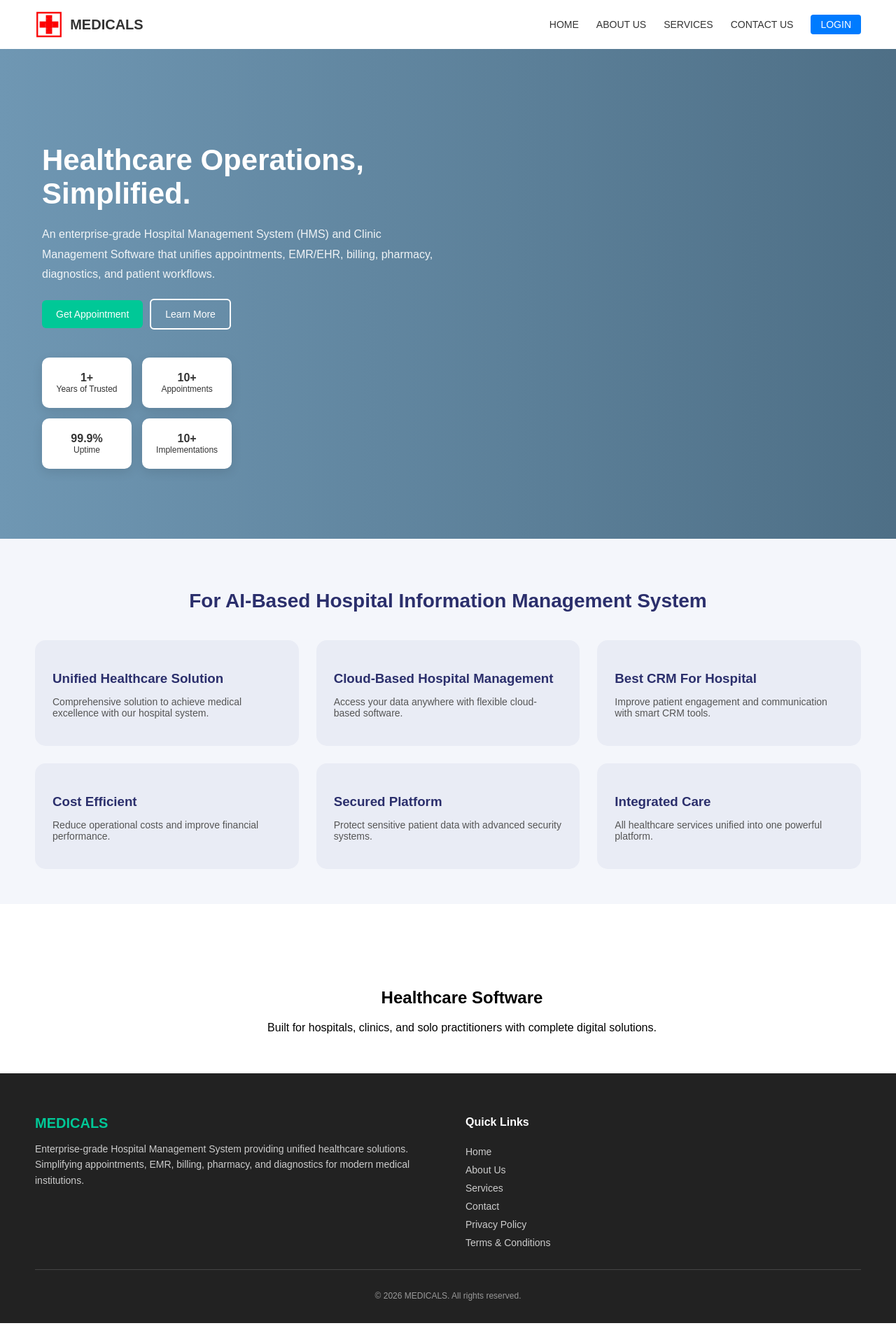
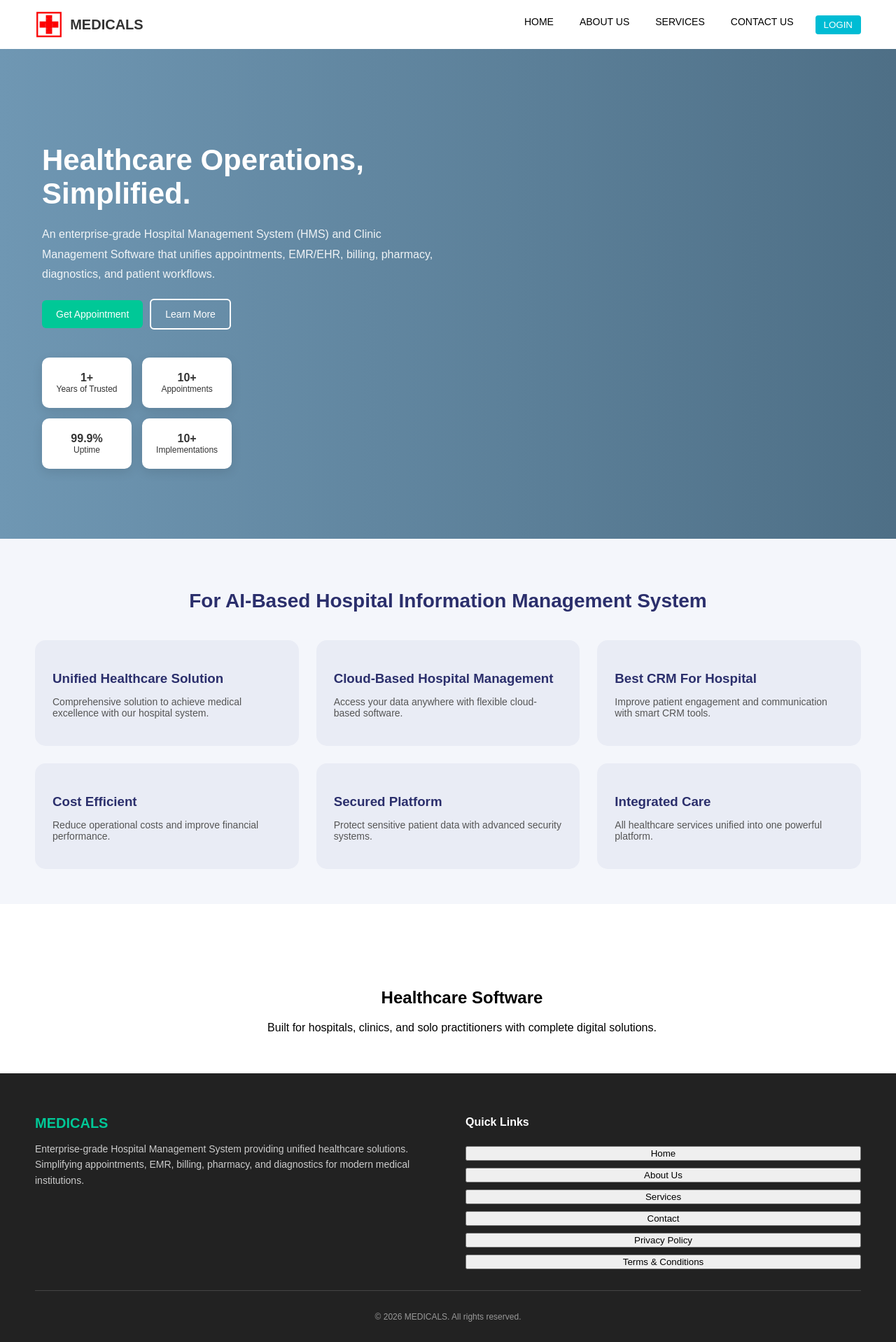
Before and after one commit to AnandJ2006/Frontend-Hospital-Management-System-, a React (Create React App) app: page / in a window 1280 px wide. Shown: the top 1918 px of the page at 70% size. Before the commit the page ends 1891 px from the top, so only its background shows below. Built offline with nearby package versions, Linux system fonts and the light colour scheme.

Commit message:
changes done

```diff
--- a/src/App.css
+++ b/src/App.css
@@ -41,6 +41,13 @@ html {
     margin: 0;
     padding: 0;
   }
+  .nav-link {
+  background: none;
+  border: none;
+  color: black;
+  cursor: pointer;
+  font-size: 14px;
+}
 
   .nav-links a {
     text-decoration: none;
@@ -53,11 +60,16 @@ html {
   .nav-links a:hover {
     color: #007bff;
   }
+  .nav-link:hover {
+  text-decoration: underline;
+}
 
 .login-btn {
-  background: #007bff;
-  color: white !important;
-  padding: 6px 14px;
+  background-color: #00bcd4;
+  border: none;
+  padding: 6px 12px;
+  cursor: pointer;
+  color: white;
   border-radius: 4px;
 }
 
@@ -275,6 +287,20 @@ html {
     background-color: #222;
     color: white;
     padding: 40px 50px 20px;
+  }
+  .footer-link {
+  background: none;
+  border: none;
+  color: #ffffff;
+  cursor: pointer;
+  display: block;
+  margin: 6px 0;
+  font-size: 14px;
+  text-align: left;
+}
+.footer-link:hover {
+  text-decoration: underline;
+  color: #00bcd4;
 }
 
   .footer-content {
--- a/src/Footer.jsx
+++ b/src/Footer.jsx
@@ -6,18 +6,26 @@ const Footer = ({ setCurrentPage }) => {
       <div className="footer-content">
         <div className="footer-info">
           <h3>MEDICALS</h3>
-          <p>Enterprise-grade Hospital Management System providing unified healthcare solutions.<br />Simplifying appointments, EMR, billing, pharmacy, and diagnostics for modern medical institutions.</p>
+          <p>
+            Enterprise-grade Hospital Management System providing unified healthcare solutions.
+            <br />
+            Simplifying appointments, EMR, billing, pharmacy, and diagnostics for modern medical institutions.
+          </p>
         </div>
+
         <div className="footer-links">
           <h4>Quick Links</h4>
-          <a onClick={() => setCurrentPage('home')}>Home</a>
-          <a onClick={() => setCurrentPage('about')}>About Us</a>
-          <a onClick={() => setCurrentPage('services')}>Services</a>
-          <a onClick={() => setCurrentPage('contact')}>Contact</a>
-          <a onClick={() => setCurrentPage('privacy')}>Privacy Policy</a>
-          <a onClick={() => setCurrentPage('terms')}>Terms & Conditions</a>
+
+          <button onClick={() => setCurrentPage('home')} className="link-btn">Home</button>
+          <button onClick={() => setCurrentPage('about')} className="link-btn">About Us</button>
+          <button onClick={() => setCurrentPage('services')} className="link-btn">Services</button>
+          <button onClick={() => setCurrentPage('contact')} className="link-btn">Contact</button>
+          <button onClick={() => setCurrentPage('privacy')} className="link-btn">Privacy Policy</button>
+          <button onClick={() => setCurrentPage('terms')} className="link-btn">Terms & Conditions</button>
+
         </div>
       </div>
+
       <div className="footer-bottom">
         <p>&copy; 2026 MEDICALS. All rights reserved.</p>
       </div>
--- a/src/Navbar.jsx
+++ b/src/Navbar.jsx
@@ -3,18 +3,44 @@ import React from 'react';
 const Navbar = ({ currentPage, setCurrentPage }) => {
   return (
     <div className="navbar">
+
       <div className="logo">
         <img src="/logo.png" alt="Logo" />
         <span>MEDICALS</span>
       </div>
 
       <ul className="nav-links">
-        <li><a onClick={() => setCurrentPage('home')}>HOME</a></li>
-        <li><a onClick={() => setCurrentPage('about')}>ABOUT US</a></li>
-        <li><a onClick={() => setCurrentPage('services')}>SERVICES</a></li>
-        <li><a onClick={() => setCurrentPage('contact')}>CONTACT US</a></li>
-        <li><a onClick={() => setCurrentPage('login')} className="login-btn">LOGIN</a></li>
+        <li>
+          <button onClick={() => setCurrentPage('home')} className="nav-link">
+            HOME
+          </button>
+        </li>
+
+        <li>
+          <button onClick={() => setCurrentPage('about')} className="nav-link">
+            ABOUT US
+          </button>
+        </li>
+
+        <li>
+          <button onClick={() => setCurrentPage('services')} className="nav-link">
+            SERVICES
+          </button>
+        </li>
+
+        <li>
+          <button onClick={() => setCurrentPage('contact')} className="nav-link">
+            CONTACT US
+          </button>
+        </li>
+
+        <li>
+          <button onClick={() => setCurrentPage('login')} className="login-btn">
+            LOGIN
+          </button>
+        </li>
       </ul>
+
     </div>
   );
 };
--- a/src/pages/SignUp.jsx
+++ b/src/pages/SignUp.jsx
@@ -1,28 +1,26 @@
-import React from 'react';
+import React, { useState } from 'react';
 import axios from "axios";
 import '../App.css';
 
-export default function SignUp() {
-  return (
-    <div className="form-container">
-      <h2>Sign Up</h2>
+export default function SignUp({ setCurrentPage }) {
 
-      <form onSubmit={async (e) => {
+  const [name, setName] = useState('');
+  const [email, setEmail] = useState('');
+  const [username, setUsername] = useState('');
+  const [password, setPassword] = useState('');
+
+  const handleSignup = async (e) => {
     e.preventDefault();
-        const name = document.getElementById("name").value.trim();
-        const email = document.getElementById("email").value.trim();
-        const username = document.getElementById("username").value.trim();
-        const password = document.getElementById("password").value;
 
-        if (name === "" || email === "" || username === "" || password === "") {
+    if (!name || !email || !username || !password) {
       alert("Please fill all fields");
-          return false;
+      return;
     }
 
     const re = /^[^\s@]+@[^\s@]+\.[^\s@]+$/;
     if (!re.test(email)) {
       alert("Enter a valid email");
-          return false;
+      return;
     }
 
     try {
@@ -30,31 +28,81 @@ export default function SignUp() {
         "https://hospital-management-system-t69x.onrender.com/api/user/signup",
         {
           fullname: name,
-            email: email,
-            username: username,
-            password: password
+          email,
+          username,
+          password
         }
       );
 
       alert(response.data.message);
-        window.location.href = "/login";
-      }
-      catch(error){
+
+      // Navigate using state instead of reload
+      setCurrentPage('login');
+
+    } catch (error) {
       console.log(error);
       alert("Registration failed");
     }
+  };
 
-        alert("Registration Successful!");
-        window.location.href = "/login";
-      }}>
-        <input type="text" id="name" placeholder="Full Name" required /><br /><br />
-        <input type="email" id="email" placeholder="Email" required /><br /><br />
-        <input type="text" id="username" placeholder="Username" required /><br /><br />
-        <input type="password" id="password" placeholder="Password" required /><br /><br />
+  return (
+    <div className="form-container">
+      <h2>Sign Up</h2>
+
+      <form onSubmit={handleSignup}>
+        <input
+          type="text"
+          placeholder="Full Name"
+          value={name}
+          onChange={(e) => setName(e.target.value)}
+          required
+        />
+        <br /><br />
+
+        <input
+          type="email"
+          placeholder="Email"
+          value={email}
+          onChange={(e) => setEmail(e.target.value)}
+          required
+        />
+        <br /><br />
+
+        <input
+          type="text"
+          placeholder="Username"
+          value={username}
+          onChange={(e) => setUsername(e.target.value)}
+          required
+        />
+        <br /><br />
+
+        <input
+          type="password"
+          placeholder="Password"
+          value={password}
+          onChange={(e) => setPassword(e.target.value)}
+          required
+        />
+        <br /><br />
+
         <button type="submit">Register</button>
       </form>
 
-      <p>Already have an account? <a href="#">Login</a></p>
+      <p>
+        Already have an account?{' '}
+        <button
+          onClick={() => setCurrentPage('login')}
+          style={{
+            background: 'none',
+            border: 'none',
+            color: 'blue',
+            cursor: 'pointer'
+          }}
+        >
+          Login
+        </button>
+      </p>
     </div>
   );
 }
```
Lines whose indentation alone changed are shown as unchanged.
